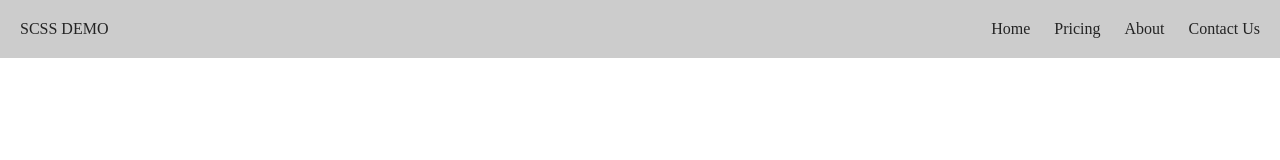
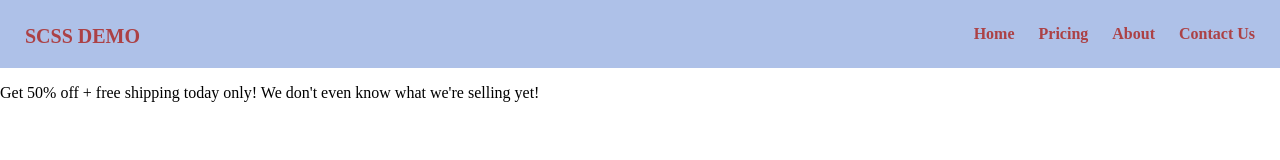
Before and after one commit to dMcCaffree/scss-pluralsight-audition, a plain HTML site: page index.html in a window 1280 px wide. Drawn offline with Linux system fonts and the light colour scheme.

Commit message:
Added style-less notification. Added actual links to . Started blank  elements.

```diff
--- a/dist/css/styles.css
+++ b/dist/css/styles.css
@@ -1,6 +1,6 @@
 html {
-	font-size: 10px; //Sets rem size
-	margin: 0;
+	font-size: 10px;
+/ / Sets rem size margin: 0;
 }
 
 body {
@@ -11,12 +11,21 @@ body {
 }
 
 nav {
-	background-color: #ccc;
-	color: #232323;
+	background-color: #aec1e8;
+	color: #ac4145;
+	padding: .5rem;
 	text-align: right;
 }
 
+.logo {
+	float: left;
+	font-size: 2rem;
+	font-weight: bold;
+	margin: 2rem;
+}
+
 .menu-items {
+	font-weight: bold;
 	list-style: none;
 	margin: 1rem;
 }
@@ -26,12 +35,12 @@ nav {
 	margin: 1rem;
 }
 
+.menu-items li a {
+	color: #ac4145;
+	text-decoration: none;
+}
+
 .menu-items-container {
 	display: inline-block;
 	text-align: left;
 }
-
-.logo {
-	float: left;
-	margin: 2rem;
-}
--- a/index.html
+++ b/index.html
@@ -14,16 +14,22 @@
 		<span class="logo">SCSS DEMO</span>
 		<div class="menu-items-container">
 			<ul class="menu-items">
-				<li><a>Home</a></li>
-				<li><a>Pricing</a></li>
-				<li><a>About</a></li>
-				<li><a>Contact Us</a></li>
+				<li><a href="#">Home</a></li>
+				<li><a href="#">Pricing</a></li>
+				<li><a href="#">About</a></li>
+				<li><a href="#">Contact Us</a></li>
 			</ul>
 		</div>
 	</nav>
 
-	<div class="container">
+	<div class="notification">
+		<p>Get 50% off + free shipping today only! We don't even know what we're selling yet!</p>
+	</div>
 
-	</div>
+	<main>
+		<div class="container">
+			<div class="feature"></div>
+		</div>
+	</main>
 </body>
 </html>
```
